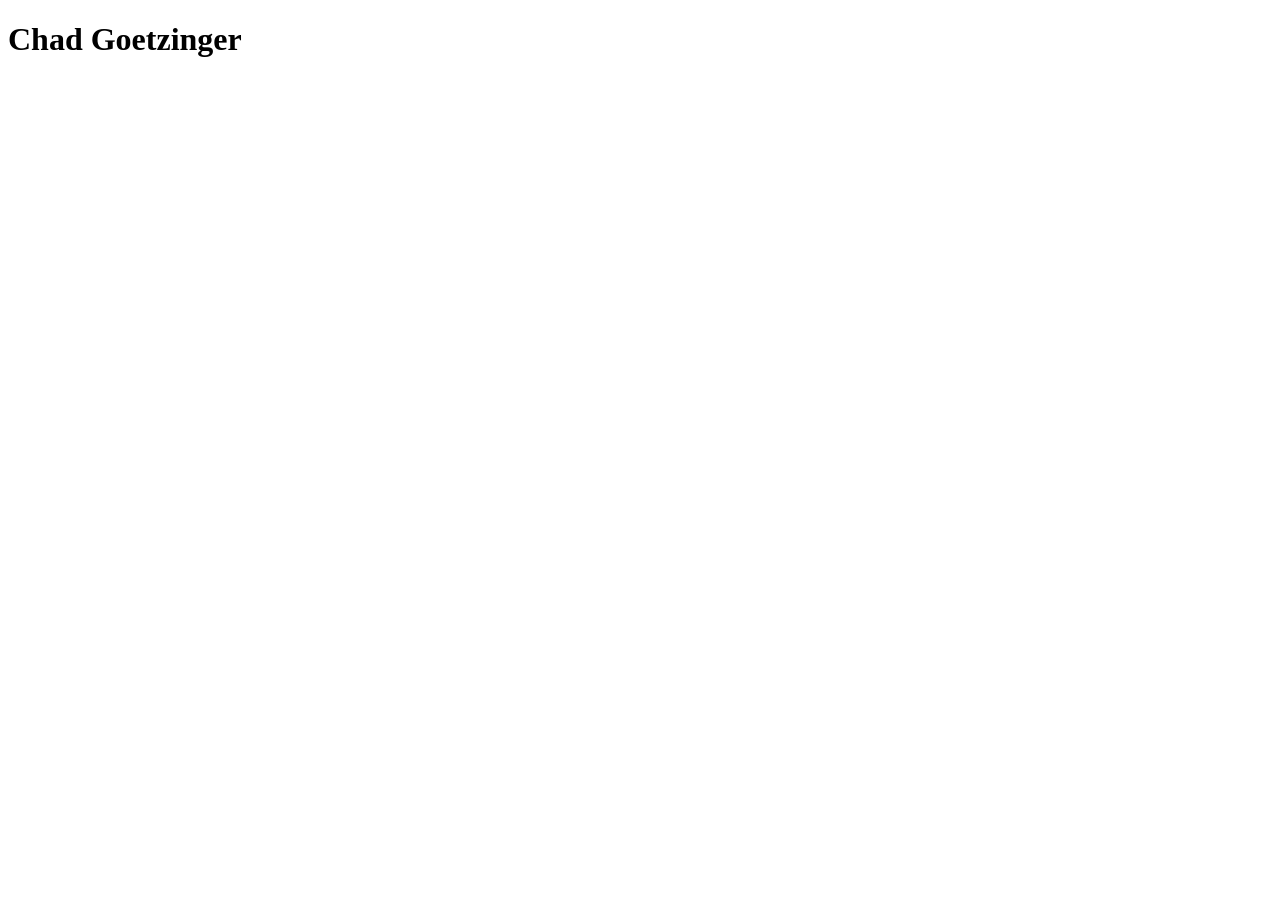
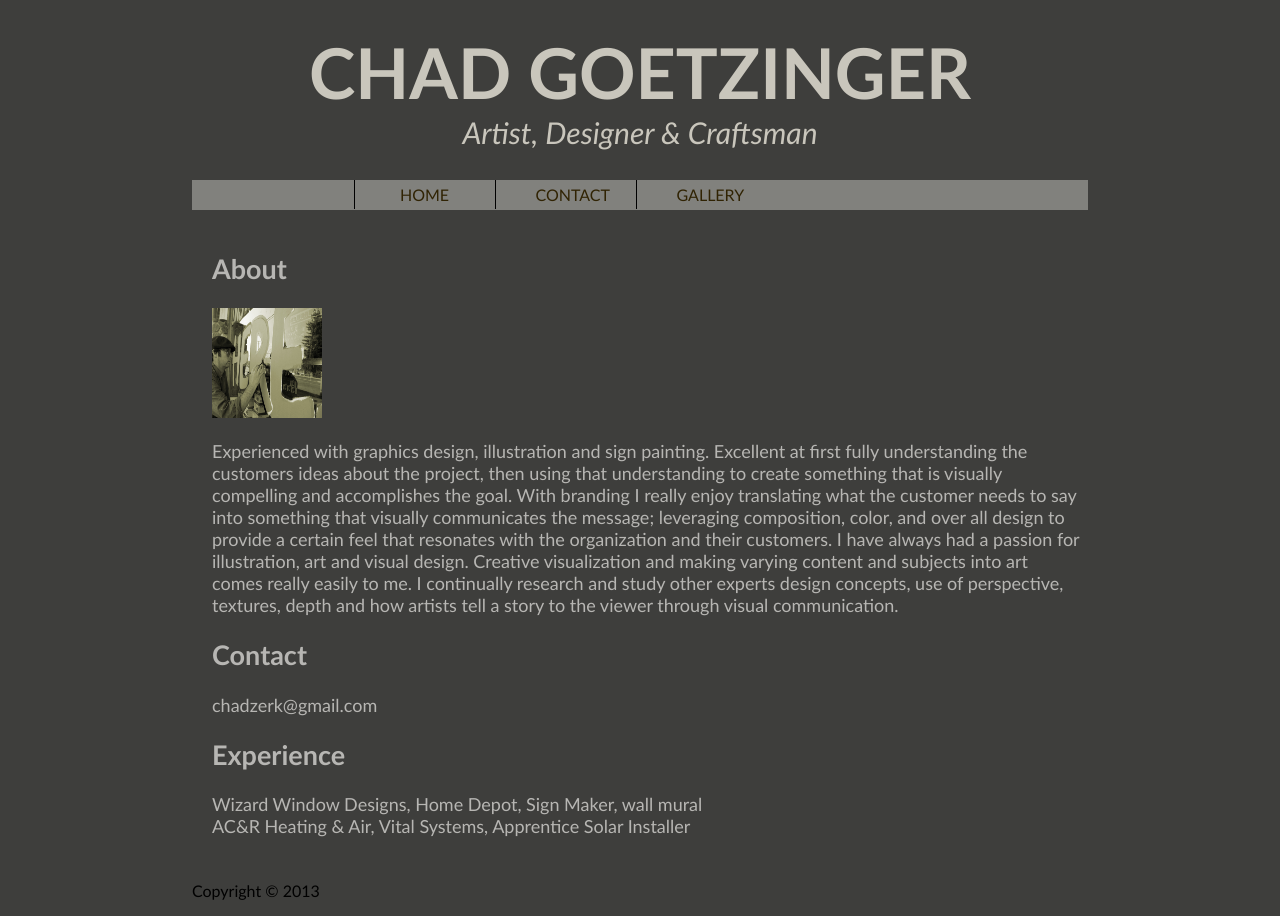
Before and after one commit to chadgoetzinger/chadgoetzinger.github.io, a plain HTML site: page index.html in a window 1280 px wide. Before the commit the page ends 800 px from the top, so only its background shows below. Drawn offline with Linux system fonts and the light colour scheme.

Commit message:
changed code add a picture

```diff
--- a/index.html
+++ b/index.html
@@ -3,21 +3,117 @@
   <head>
     <title>Chad Goetzinger</title>
     <meta name="viewport" content="width=device-width, initial-scale=1.0">
+    <style type="text/css">
+    body{
+  font-family: Optima, sans-serif;
+  margin:0 auto;
+  padding:0;
+  background-color:#3e3e3c;
+  width: 896px;
+  height: 100%;
+}
+a:link { color: #005;}
+a:visited {color: #404;}
+
+/* page structure */
+#header {
+  background-color: #3e3e3c; color: #443d36;
+  text-align: center;
+  padding:30px;
+}
+#header h1, #header h2 {margin: 0;}
+#header h1 {
+ color:#c9c6bc; font-size: 70px;
+ text-transform:uppercase;
+}
+#header h2 { font-weight: normal; font-style: italic; font-size:30px;
+  color: #c9c6bc
+}
+#sitenav{
+    width:100%;
+    height:30px;
+    background: #81817d;
+  }
+  #sitenav ul {
+    padding: 0;
+    margin: 0;
+    width:573px;
+    margin-left:auto;
+    margin-right:auto;
+    list-style-type:none;
+
+  }
+  #sitenav li {
+    float:left;
+    border-left: 1px solid black;
+  }
+  #sitenav li.first { border: none; }
+  #sitenav a{
+    color: #302303;
+    text-decoration:none;
+    text-transform:uppercase;
+    display:block;
+    padding:5px 40px;
+    width:60px;
+    text-align:center;
+  }
+  #sitenav a:hover {
+    background-color:#d7d7b9;
+    color:#5e5845;
+  }
+  #content  {
+    color:#b7b6b3;
+    padding: 10px;
+    margin: 10px;
+    width:870px;
+    margin-right:auto;
+    font-size: 18px;
+  }
+  #footer{
+
+  }
+    </style>
 
   </head>
 <body>
 
-  <header>
-  	<h1>Chad Goetzinger</h1>
-  </header>
+   <div id="header">
+    <h1>Chad Goetzinger</h1>
+    <h2>Artist, Designer & Craftsman</h2>
+  </div><!--closed header-->
 
-  <section>
 
-  </section>
+  <div id="main">
+  <div id="sitenav">
+    <ul><li><a href="index.html">Home</li></a>
+    <li><a href="contact.html">Contact</li></a>
+    <li><a href="gallery">Gallery</li></a>
+    </ul>
+  </div><!--closed sutenav-->
+  <div id="content">
+    <h2>About</h2>
+    <img src="chad.jpg" alt="picture" width="110" height="110">
+    <p>Experienced with graphics design, illustration and sign painting.
 
-  <footer>
+    Excellent at first fully understanding the customers ideas about the project, then using that understanding to create something that is visually compelling and accomplishes the goal.
 
-  </footer>
+    With branding I really enjoy translating what the customer needs to say into something that visually communicates the message; leveraging composition, color, and over all design to provide a certain feel that resonates with the organization and their customers.
+
+    I have always had a passion for illustration, art and visual design. Creative visualization and making varying content and subjects into art comes really easily to me. I continually research and study other experts design concepts, use of perspective, textures, depth and how artists tell a story to the viewer through visual communication.</p>
+    <h2>Contact</h2>
+    <p>chadzerk@gmail.com</p>
+    <h2>Experience</h2>
+    <p>Wizard Window Designs, Home Depot, Sign Maker, wall mural<br />
+    AC&R Heating & Air, Vital Systems, Apprentice Solar Installer</p>
+  </div><!--closed content-->
+  </div><!--closed main-->
+
+
+
+  <div id="footer">
+    <p id="copyright">Copyright &copy; 2013
+
+  </div><!--closed-->
 
 </body>
 </html>
```
Also changed, not shown: chad.JPG (added).
